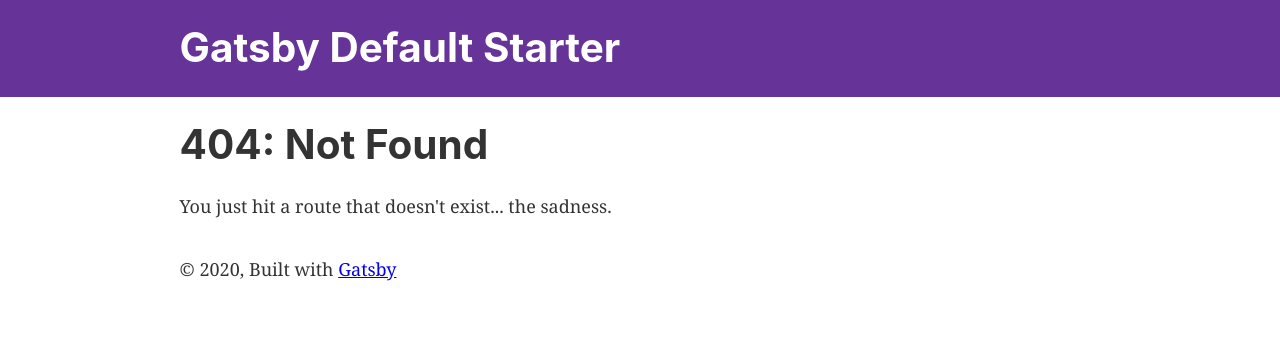
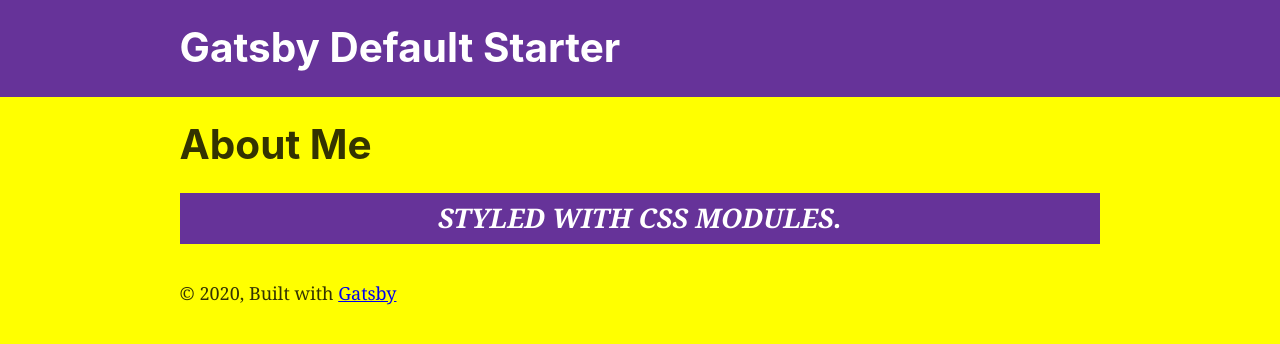
Before and after one commit to BojoZahariev/gatsby_test, a Gatsby site: page /about in a window 1280 px wide. Before the commit this address had no page. Built offline with nearby package versions, Linux system fonts and the light colour scheme; Gatsby itself is replaced by a stand-in of ours.

Commit message:
first commit

```diff
--- /dev/null
+++ b/src/components/fancy-paragraph.js
@@ -0,0 +1,6 @@
+import React from "react"
+import fancyParagraphStyles from "./fancy-paragraph.module.css"
+
+const FancyParagraph = (props) => <p className={fancyParagraphStyles.fancy}>{props.paragraphText}</p>
+
+export default FancyParagraph
--- /dev/null
+++ b/src/components/fancy-paragraph.module.css
@@ -0,0 +1,11 @@
+.fancy {
+  font-size: 1.5rem;
+  text-align: center;
+  line-height: 1.2;
+  padding: 0.5rem;
+  color: #fff;
+  background-color: rebeccapurple;
+  font-weight: 800;
+  font-style: italic;
+  text-transform: uppercase;
+}
--- a/src/components/layout.css
+++ b/src/components/layout.css
@@ -18,6 +18,7 @@ body {
   -ms-font-feature-settings: "kern", "liga", "clig", "calt";
   -webkit-font-feature-settings: "kern", "liga", "clig", "calt";
   font-feature-settings: "kern", "liga", "clig", "calt";
+  background-color: yellow;
 }
 article,
 aside,
--- /dev/null
+++ b/src/pages/about.js
@@ -0,0 +1,12 @@
+import React from "react"
+import Layout from "../components/layout"
+import FancyParagraph from "../components/fancy-paragraph"
+
+const AboutPage = () => (
+    <Layout>
+     <h1>About Me</h1>
+     <FancyParagraph paragraphText="Styled with CSS Modules." />
+    </Layout>
+    )
+
+export default AboutPage
--- a/src/pages/index.js
+++ b/src/pages/index.js
@@ -9,12 +9,12 @@ const IndexPage = () => (
   <Layout>
     <SEO title="Home" />
     <h1>Hi people</h1>
-    <p>Welcome to your new Gatsby site.</p>
+    <p>Welcome to the learning and development.</p>
     <p>Now go build something great.</p>
     <div style={{ maxWidth: `300px`, marginBottom: `1.45rem` }}>
       <Image />
     </div>
-    <Link to="/page-2/">Go to page 2</Link> <br />
+    <Link to="/about/">about</Link> <br />
     <Link to="/using-typescript/">Go to "Using TypeScript"</Link>
   </Layout>
 )
```
Also changed, not shown: src/pages/page-2.js (+13 -3 lines), gatsby-browser.js (line endings or trailing spaces).
